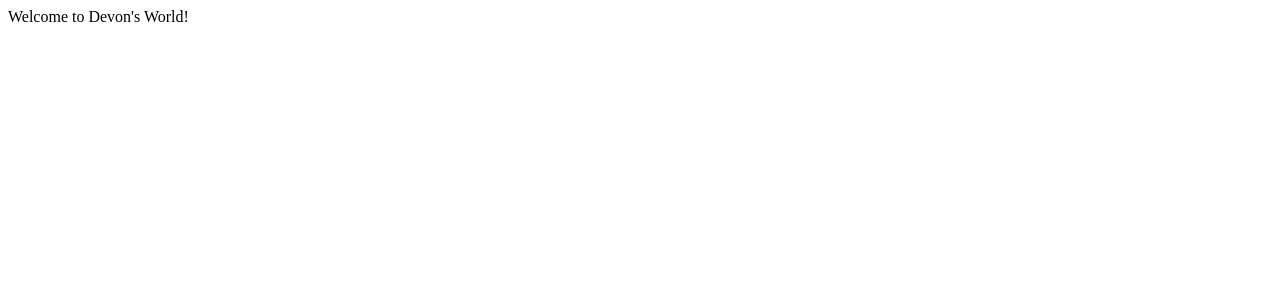
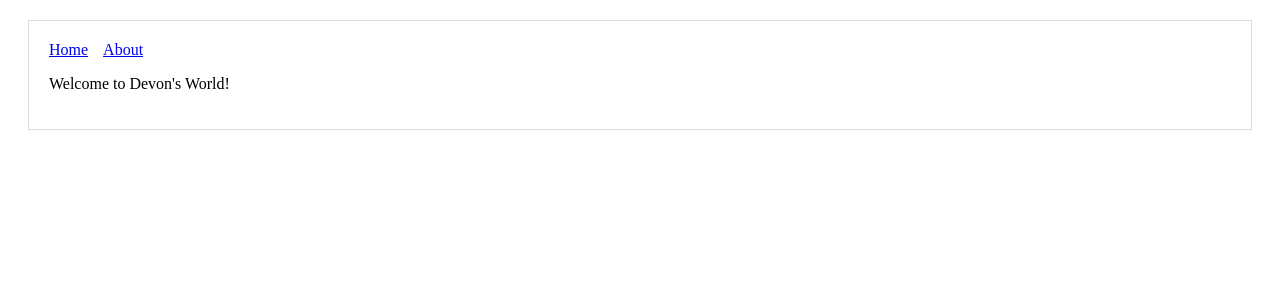
Before and after one commit to devonlambert/devonapp, a Next.js app: page / in a window 1280 px wide. Shown: the top 300 px of the page. Built offline with nearby package versions, Linux system fonts and the light colour scheme.

Commit message:
Layout and Components

```diff
--- /dev/null
+++ b/components/Header.js
@@ -0,0 +1,18 @@
+import Link from 'next/link';
+
+const linkStyle = {
+    marginRight: 15
+};
+
+const Header = () => (
+    <div>
+        <Link href="/">
+            <a style={linkStyle}>Home</a>
+        </Link>
+        <Link href="/about">
+            <a style={linkStyle}>About</a>
+        </Link>
+    </div>
+);
+
+export default Header;
--- /dev/null
+++ b/components/Layout.js
@@ -0,0 +1,16 @@
+import Header from './Header';
+
+const layoutStyle = {
+    margin: 20,
+    padding: 20,
+    border: '1px solid #DDD'
+};
+
+const Layout = props => (
+    <div style={layoutStyle}>
+        <Header />
+        {props.children}
+    </div>
+);
+
+export default Layout;
--- a/pages/index.js
+++ b/pages/index.js
@@ -1,5 +1,9 @@
-function Home() {
-    return <div>Welcome to Devon's World!</div>;
-}
+import Layout from '../components/Layout';
+
+const Home = () => (
+    <Layout>
+        <p>Welcome to Devon's World!</p>
+    </Layout>
+);
 
 export default Home;
```
Also changed, not shown: pages/about.js (added, +9 -0 lines).
